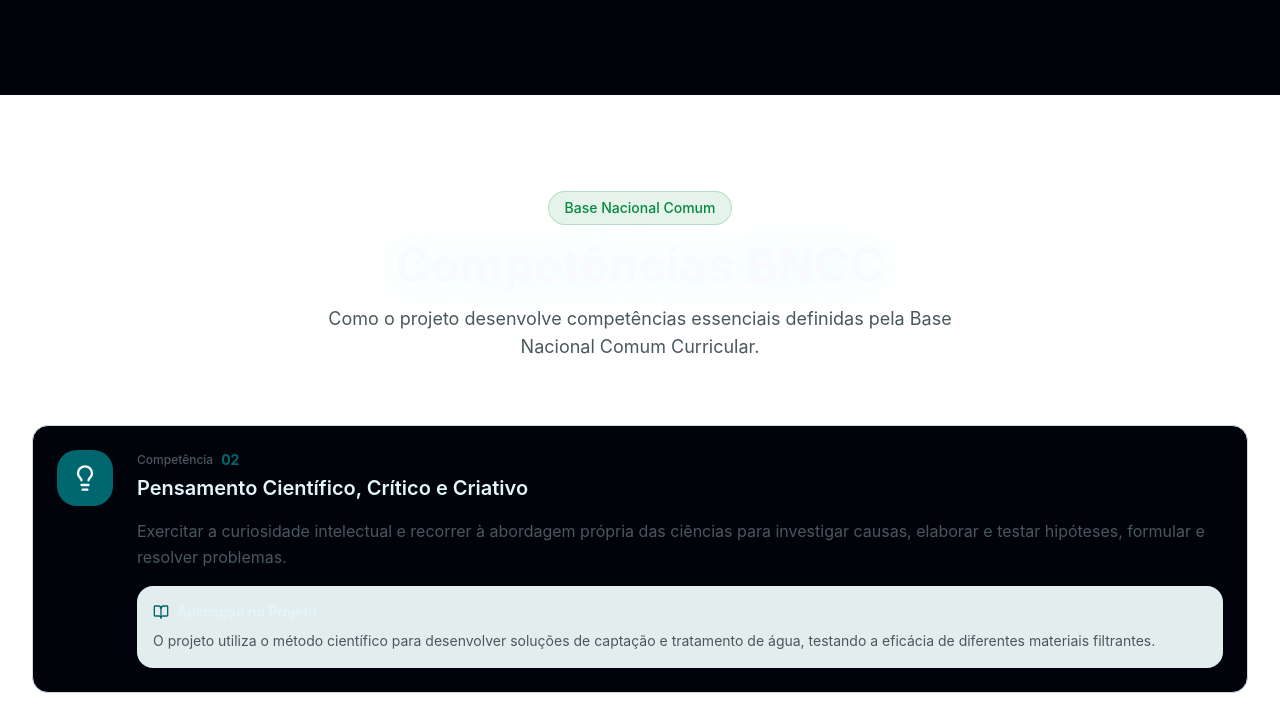
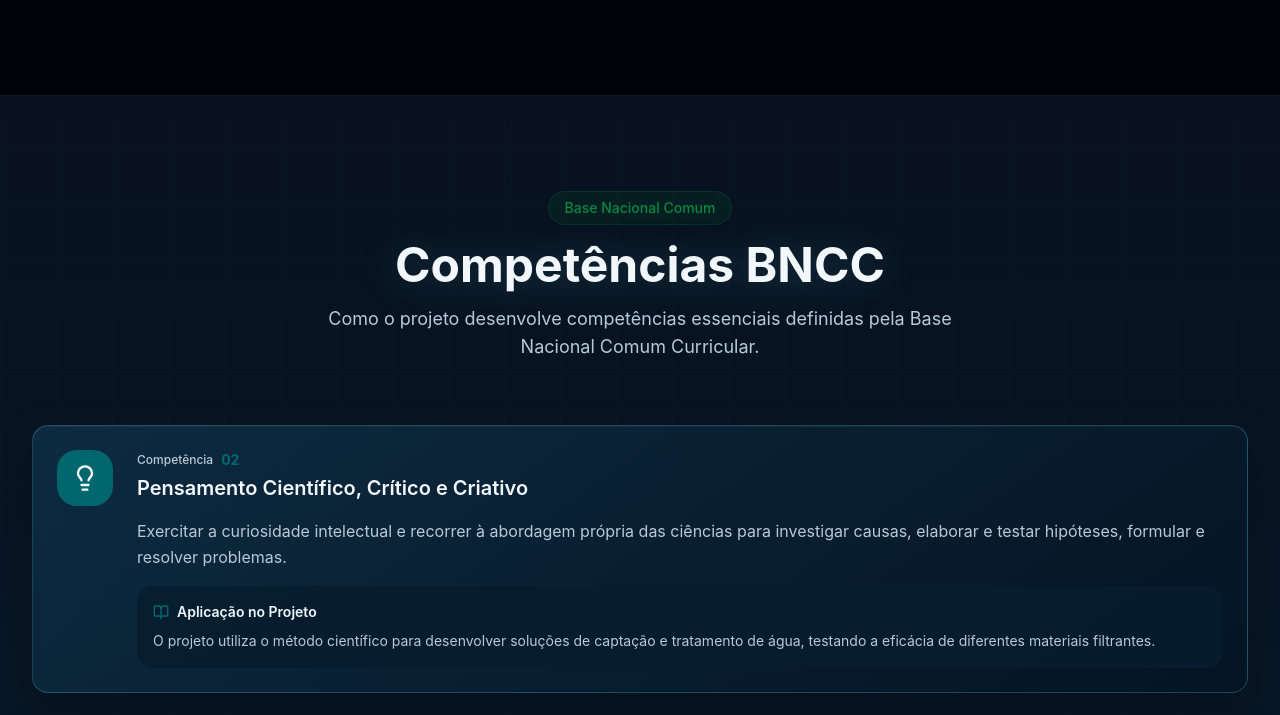
Before and after one commit to gotazero001/captacao-e-tratamento, a Next.js app: page / in a window 1280 px wide. Shown: the part 2857-3572 px from the top of the page. Built offline with nearby package versions, Linux system fonts and the light colour scheme.

Commit message:
Improve text contrast across dark sections

```diff
--- a/app/globals.css
+++ b/app/globals.css
@@ -67,6 +67,14 @@ body { background-image: radial-gradient(circle at 50% -10%, rgb(14 116 144 / .2
 .hero-content h1 { text-shadow: 0 0 70px rgb(34 211 238 / .12); }
 .hero-content::before { content: ''; position: absolute; width: min(70vw, 720px); height: min(70vw, 720px); left: 50%; top: 50%; transform: translate(-50%, -50%); border: 1px solid rgb(103 232 249 / .12); border-radius: 50%; box-shadow: 0 0 0 34px rgb(103 232 249 / .035), 0 0 0 70px rgb(103 232 249 / .025); pointer-events: none; z-index: -1; animation: pulse-ring 6s ease-in-out infinite; }
 .system-section { position: relative; background: linear-gradient(180deg, #0a1b2b 0%, #07111f 100%) !important; }
+.bncc-section { position: relative; background: linear-gradient(180deg, #07111f 0%, #0a1b2b 100%) !important; color: #e2e8f0; }
+.bncc-section::before { content: ''; position: absolute; inset: 0; opacity: .14; background-image: linear-gradient(rgb(103 232 249 / .14) 1px, transparent 1px), linear-gradient(90deg, rgb(103 232 249 / .14) 1px, transparent 1px); background-size: 56px 56px; mask-image: linear-gradient(to bottom, black, transparent 85%); pointer-events: none; }
+.bncc-section > div { position: relative; z-index: 1; }
+.bncc-section > div > div:last-child > div { background: linear-gradient(145deg, rgb(15 46 68 / .9), rgb(4 20 35 / .94)); border-color: rgb(103 232 249 / .22); box-shadow: inset 0 1px rgb(255 255 255 / .06), 0 18px 45px rgb(0 0 0 / .2); }
+.bncc-section .text-muted-foreground { color: #b8c9d8; }
+.bncc-section .text-foreground { color: #f1f7fb; }
+.bncc-section .bg-muted { background: rgb(7 29 47 / .9); }
+.bncc-section .border-border { border-color: rgb(103 232 249 / .22); }
 .system-section::before { content: ''; position: absolute; inset: 0; opacity: .18; background-image: linear-gradient(rgb(103 232 249 / .16) 1px, transparent 1px), linear-gradient(90deg, rgb(103 232 249 / .16) 1px, transparent 1px); background-size: 56px 56px; mask-image: linear-gradient(to bottom, black, transparent 85%); pointer-events: none; }
 .system-section > div { position: relative; z-index: 1; }
 .system-section [data-slot='card'] { min-height: 240px; background: linear-gradient(145deg, rgb(15 46 68 / .82), rgb(4 20 35 / .88)) !important; border: 1px solid rgb(103 232 249 / .2); box-shadow: inset 0 1px rgb(255 255 255 / .06), 0 18px 45px rgb(0 0 0 / .22); }
--- a/components/bncc-section.tsx
+++ b/components/bncc-section.tsx
@@ -32,13 +32,13 @@ const competencias = [
 
 export function BnccSection() {
   return (
-    <section id="bncc" className="py-12 sm:py-16 md:py-24 bg-card">
+    <section id="bncc" className="bncc-section py-12 sm:py-16 md:py-24">
       <div className="max-w-7xl mx-auto px-4 sm:px-6 lg:px-8">
         <div className="text-center mb-8 sm:mb-12 md:mb-16">
           <span className="inline-block px-3 sm:px-4 py-1 sm:py-1.5 mb-3 sm:mb-4 text-xs sm:text-sm font-medium text-accent bg-accent/10 rounded-full border border-accent/20">
             Base Nacional Comum
           </span>
-          <h2 className="font-serif text-2xl sm:text-3xl md:text-4xl lg:text-5xl font-bold text-slate-50 text-balance px-2 drop-shadow-[0_2px_18px_rgba(103,232,249,0.18)]">
+          <h2 className="font-serif text-2xl sm:text-3xl md:text-4xl lg:text-5xl font-bold text-foreground text-balance px-2 drop-shadow-[0_2px_18px_rgba(103,232,249,0.18)]">
             Competências BNCC
           </h2>
           <p className="mt-3 sm:mt-4 text-sm sm:text-base md:text-lg text-muted-foreground max-w-2xl mx-auto text-pretty px-2">
```
